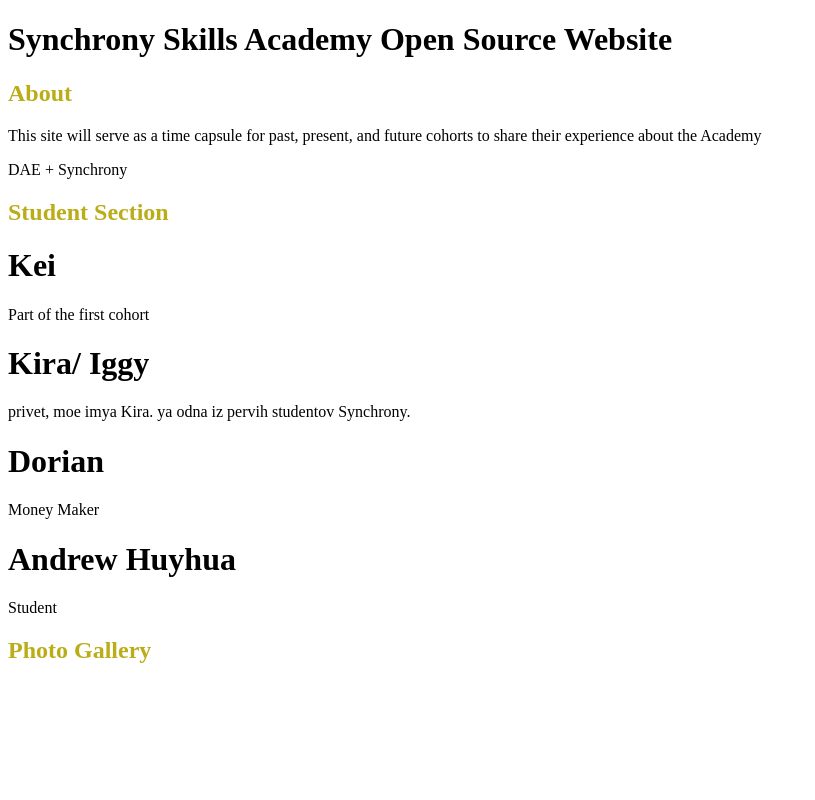
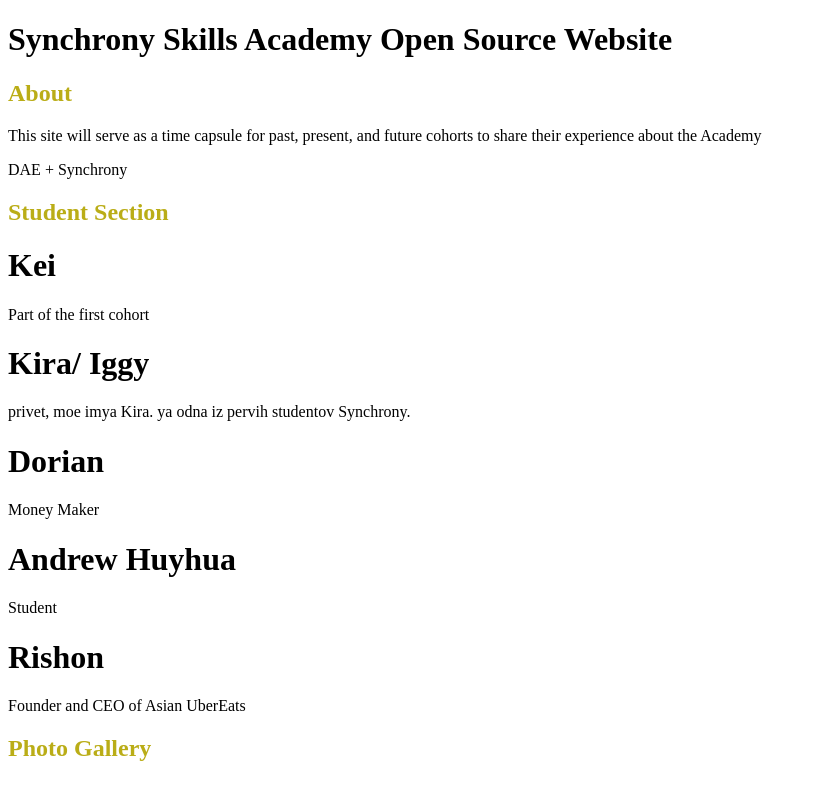
Before and after one commit to DAE-Skills-Academy/DAE-Skills-Academy-Student_Website, a plain HTML site: page index.html in a window 1280 px wide. Shown: the whole page, without its empty margins (0-815 px from the left). Drawn offline with Linux system fonts and the light colour scheme.

Commit message:
added rishon

```diff
--- a/index.html
+++ b/index.html
@@ -35,6 +35,9 @@
 <h1> Andrew Huyhua </h1>
       <p> Student</p>
 
+ <h1> Rishon </h1>
+      <p> Founder and CEO of Asian UberEats </p>
+
   <h2 class= "text">Photo Gallery</h2>
 
 
```
